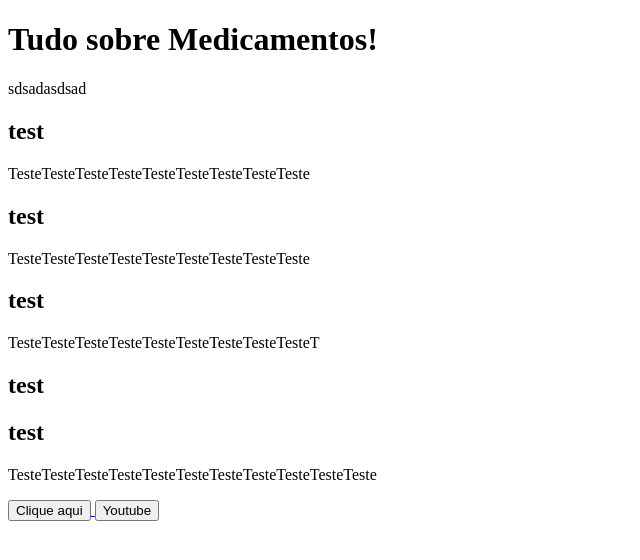
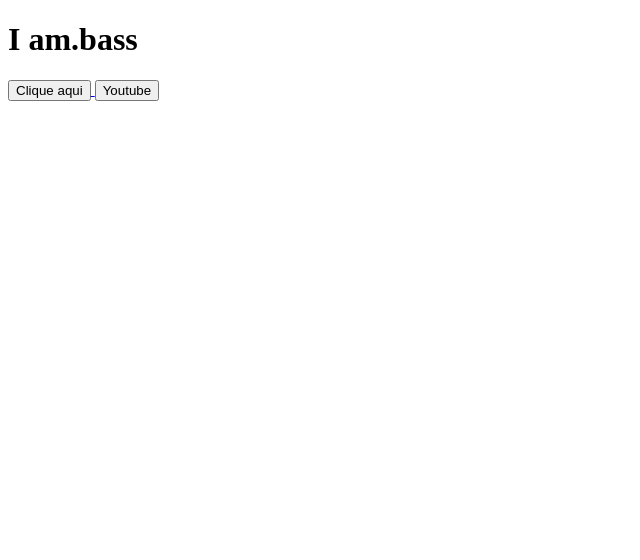
Before and after one commit to xknj/project-1, a plain HTML site: page index.html in a window 1280 px wide. Shown: the whole page, without its empty margins (0-640 px from the left). Drawn offline with Linux system fonts and the light colour scheme.

Commit message:
Alterei o projeto para uma nova meta

```diff
--- a/index.html
+++ b/index.html
@@ -1,35 +1,29 @@
 <!DOCTYPE html>
 <html lang="pt-br">
   <head>
-    <meta charset="UTF-8">
-    <meta name="viewport" content="width=device-width, initial-scale=1.0">
-    <meta name="description" content="Pesquise Medicamentos!"
-    <meta name="keywords" content="Medicações,Medicamentos,Remédios,Farmacêuticos"
-    <meta name="author" content="Airton Santos"
+    <meta charset="UTF-8" />
+    <meta name="viewport" content="width=device-width, initial-scale=1.0" />
+    <meta name="description" content="Pesquise Medicamentos!" />
+    <meta
+      name="keywords"
+      content="Medicações,Medicamentos,Remédios,Farmacêuticos"
+    />
+    <meta name="author" content="Airton Santos" />
   </head>
- <title>Medicamentos</title>
+  <title>bass</title>
   <body>
-    <h1> Tudo sobre Medicamentos! </h1>
-    <p> sdsadasdsad</p>
-   <h2>test</h2>
-   <p> TesteTesteTesteTesteTesteTesteTesteTesteTeste</p>
-   <h2>test</h2>
-   <p> TesteTesteTesteTesteTesteTesteTesteTesteTeste</p>
-   <h2>test</h2>
-   <p> TesteTesteTesteTesteTesteTesteTesteTesteTesteT</p>
-   <h2>test</h2>
-
-   <h2>test</h2>
-   <p>TesteTesteTesteTesteTesteTesteTesteTesteTesteTesteTeste</p>
+    <h1>I am.bass </h1>
+    <p></p>
+    <p></p>
+    <p></p>
+    <p></p>
 
     <a href="https://www.google.com" target="_blank">
       <button>Clique aqui</button>
     </a>
 
     <a href="https://www.youtube.com" target="_blank">
-    <button>Youtube
-
-    </button>
+      <button>Youtube</button>
     </a>
   </body>
 </html>
```
Lines whose indentation alone changed are shown as unchanged.
